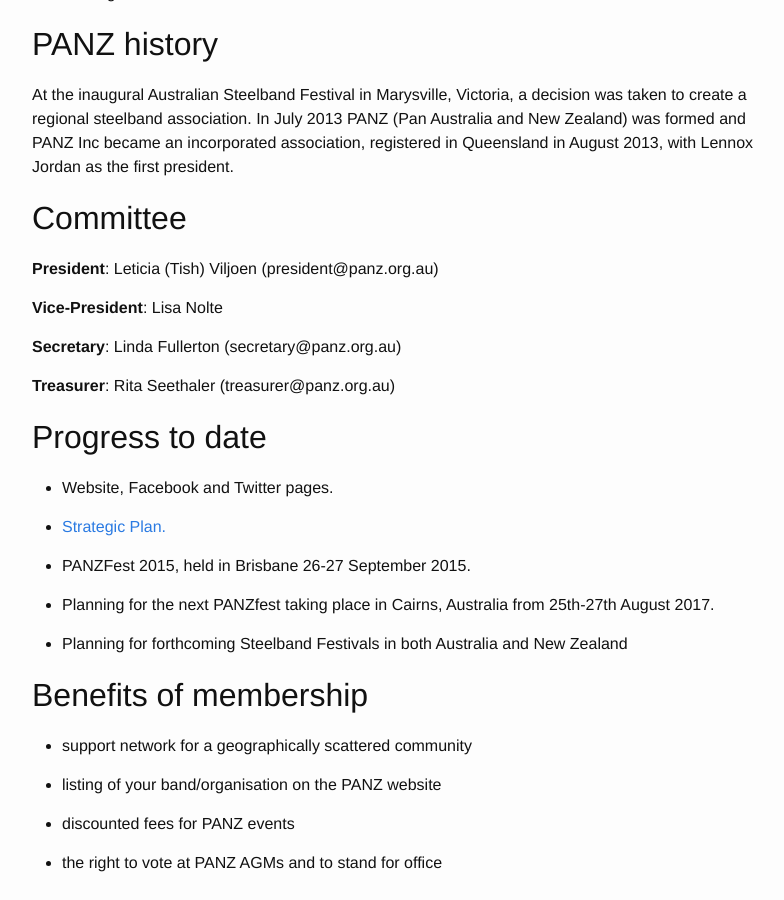
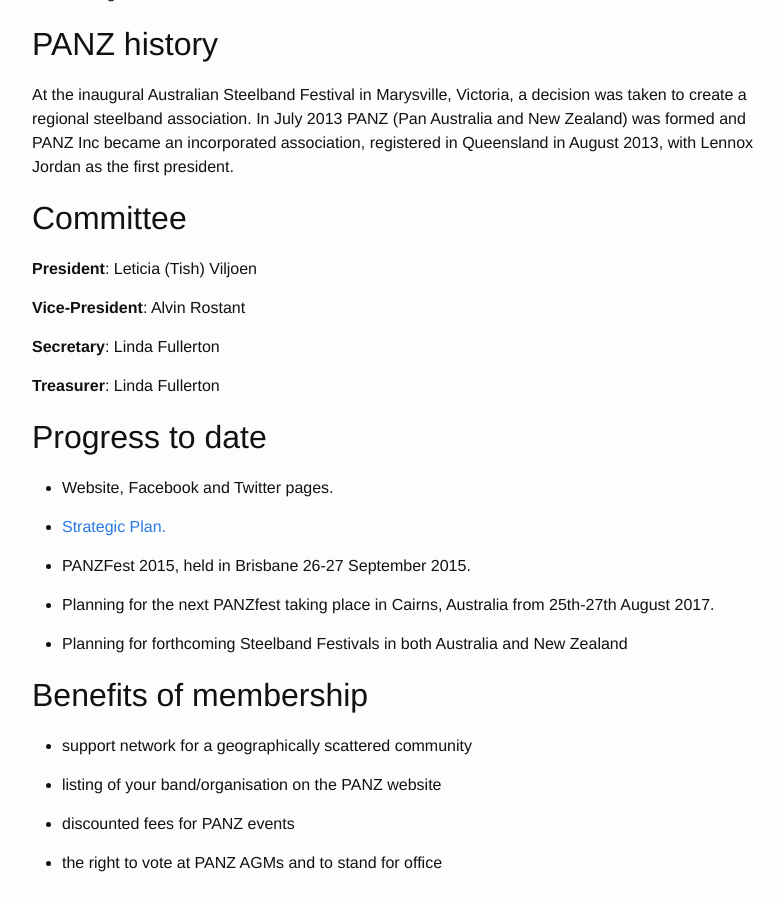
Before and after one commit to panzweb/panzweb.github.io, a Jekyll site: the page built from 1.about.markdown, in a window 1280 px wide and 900 px high, scrolled down 688 px. Shown: the whole window, without its empty margins (238-1022 px from the left). Built offline with Jekyll 4.4.1, drawn with Linux system fonts in a browser that asks for light colours.

Commit message:
Update 1.about.markdown

```diff
--- a/1.about.markdown
+++ b/1.about.markdown
@@ -29,13 +29,13 @@
 
 ## Committee
 
-__President__: Leticia (Tish) Viljoen (president@panz.org.au)
+__President__: Leticia (Tish) Viljoen
 
-__Vice-President__: Lisa Nolte
+__Vice-President__: Alvin Rostant
 
-__Secretary__: Linda Fullerton (secretary@panz.org.au)
+__Secretary__: Linda Fullerton
 
-__Treasurer__: Rita Seethaler (treasurer@panz.org.au)
+__Treasurer__: Linda Fullerton
 
 ## Progress to date
 
```
